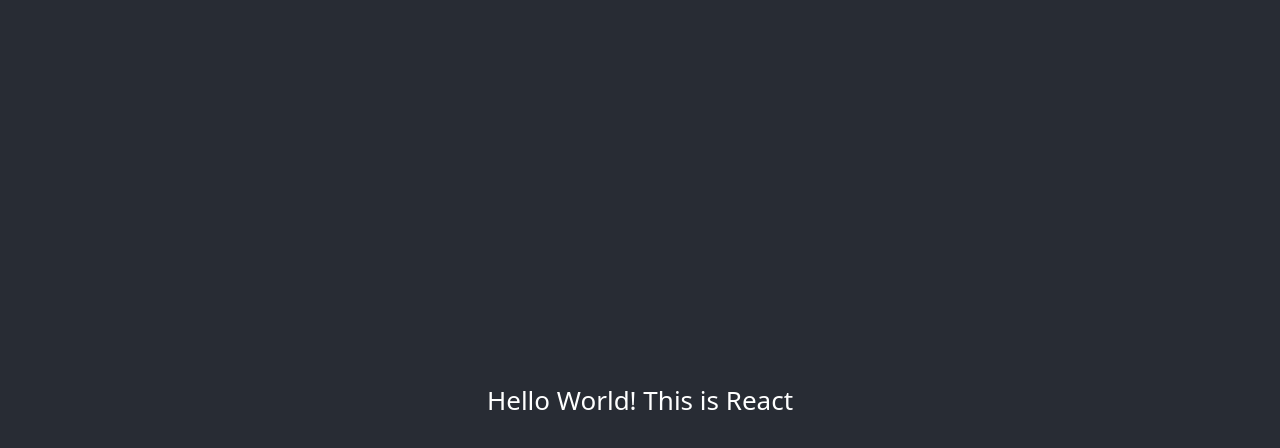
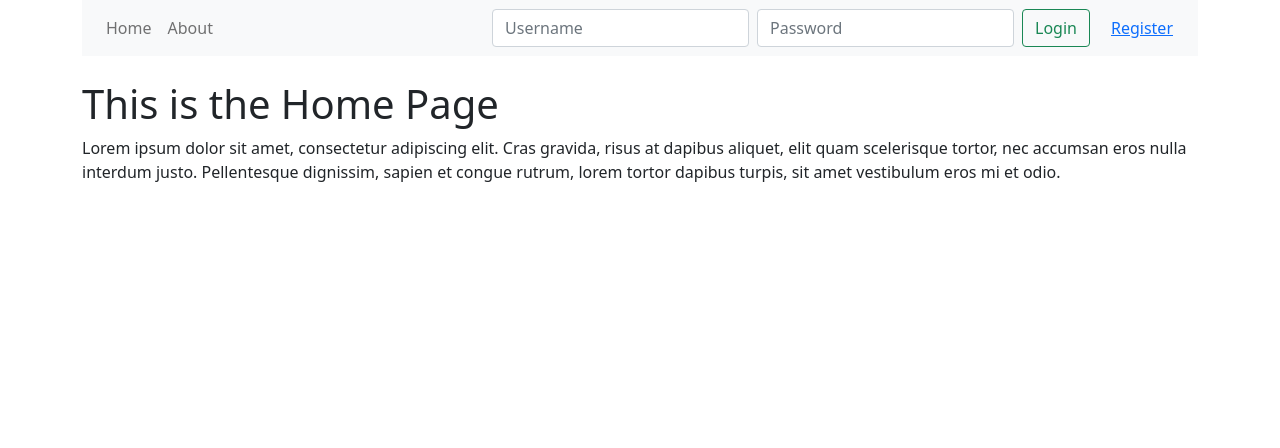
Before and after one commit to tonybuivn/videos-sharing-app, a React (Create React App) app in the folder frontend/: page / in a window 1280 px wide. Shown: the top 448 px of the page. Built offline with nearby package versions, Linux system fonts and the light colour scheme.

Commit message:
add ui for header-login

```diff
--- a/frontend/package.json
+++ b/frontend/package.json
@@ -10,6 +10,7 @@
     "react": "^18.1.0",
     "react-bootstrap": "^2.3.0",
     "react-dom": "^18.1.0",
+    "react-router-dom": "^6.3.0",
     "react-scripts": "5.0.1",
     "web-vitals": "^2.1.4"
   },
--- a/frontend/src/App.js
+++ b/frontend/src/App.js
@@ -1,14 +1,21 @@
-import logo from './logo.svg';
-import './App.css';
+import { BrowserRouter, Routes, Route } from 'react-router-dom'
+import { Container } from 'react-bootstrap';
+import Header from './components/Header';
+import HomePage from './containers/HomePage'
+import AboutPage from './containers/AboutPage'
 
-function App() {
+const App = () => {
   return (
-    <div className="App">
-      <header className="App-header">
-        Hello World! This is React
-      </header>
-    </div>
-  );
+    <BrowserRouter>
+      <Container>
+        <Header />
+        <Routes>
+          <Route path="/" element={<HomePage />} />
+          <Route path="/about" element={<AboutPage />} />
+        </Routes>
+      </Container>
+    </BrowserRouter>
+  )
 }
 
 export default App;
--- /dev/null
+++ b/frontend/src/components/Header/index.jsx
@@ -0,0 +1,64 @@
+import React, { useState } from 'react'
+// import { useSelector } from 'react-redux'
+import { Link } from 'react-router-dom'
+import {
+  Container,
+  Nav,
+  Navbar,
+  Form,
+  FormControl,
+  Button
+} from 'react-bootstrap'
+
+const Header = () => {
+  const [fields, setFields] = useState({
+    username: '',
+    password: ''
+  })
+  const { username, password } = fields
+  // const loggingIn = useSelector(state => state.authentication.loggingIn)
+
+  const [submitted, setSubmitted] = useState(false)
+
+  // Can make this to custom hooks ?
+  const handleChange = (evt) => {
+    const { name, value } = evt.target
+    setFields(fields => ({ ...fields, [name]: value }))
+  }
+
+  return(
+    <>
+      <Navbar bg='light' expand='lg'>
+        <Container fluid>
+          <Nav
+            className='ms-1 me-auto my-2 my-lg-0'
+            style={{ maxHeight: '100px' }}
+          >
+            <Link className='nav-link' to='/'>Home</Link>
+            <Link className='nav-link' to='/about'>About</Link>
+          </Nav>
+          {/* Add validation for username and password */}
+          <Form className='d-flex'>
+            <FormControl type='text' name='username' placeholder='Username'
+              className='me-2'
+              value={username}
+              onChange={handleChange}
+            />
+            <FormControl type='password' name='password' placeholder='Password'
+              className='me-2'
+              value={password}
+              onChange={handleChange}
+            />
+            <Button variant='outline-success' className='me-2' type='submit'>
+              Login
+            </Button>
+            <Link to='/register' className='btn btn-link'>Register</Link>
+          </Form>
+        </Container>
+      </Navbar>
+      <br />
+    </>
+  )
+}
+
+export default Header
--- /dev/null
+++ b/frontend/src/containers/AboutPage.jsx
@@ -0,0 +1,15 @@
+import React from 'react'
+
+const AboutPage = () => (
+  <div>
+    <h1 className='title is-1'>This is the About Page</h1>
+    <p>
+      Class aptent taciti sociosqu ad litora torquent per conubia nostra, per
+      inceptos himenaeos. Vestibulum ante ipsum primis in faucibus orci luctus
+      et ultrices posuere cubilia curae; Duis consequat nulla ac ex consequat,
+      in efficitur arcu congue. Nam fermentum commodo egestas.
+    </p>
+  </div>
+);
+
+export default AboutPage
--- /dev/null
+++ b/frontend/src/containers/HomePage.jsx
@@ -0,0 +1,15 @@
+import React from 'react'
+
+const HomePage = () => (
+  <div>
+    <h1 className='title is-1'>This is the Home Page</h1>
+    <p>
+      Lorem ipsum dolor sit amet, consectetur adipiscing elit. Cras gravida,
+      risus at dapibus aliquet, elit quam scelerisque tortor, nec accumsan eros
+      nulla interdum justo. Pellentesque dignissim, sapien et congue rutrum,
+      lorem tortor dapibus turpis, sit amet vestibulum eros mi et odio.
+    </p>
+  </div>
+);
+
+export default HomePage
```
Also changed, not shown: frontend/src/containers/NotFoundPage.jsx (added, +7 -0 lines), 1 other file (tests, documents, lock files or other folders).
